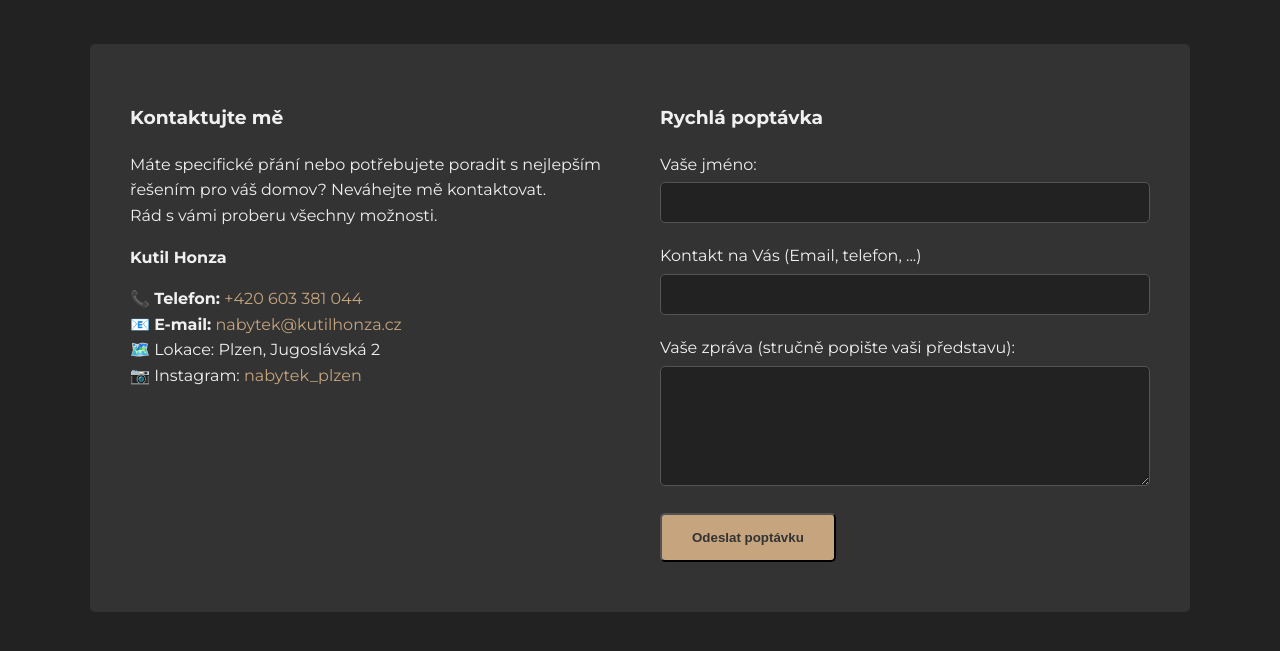
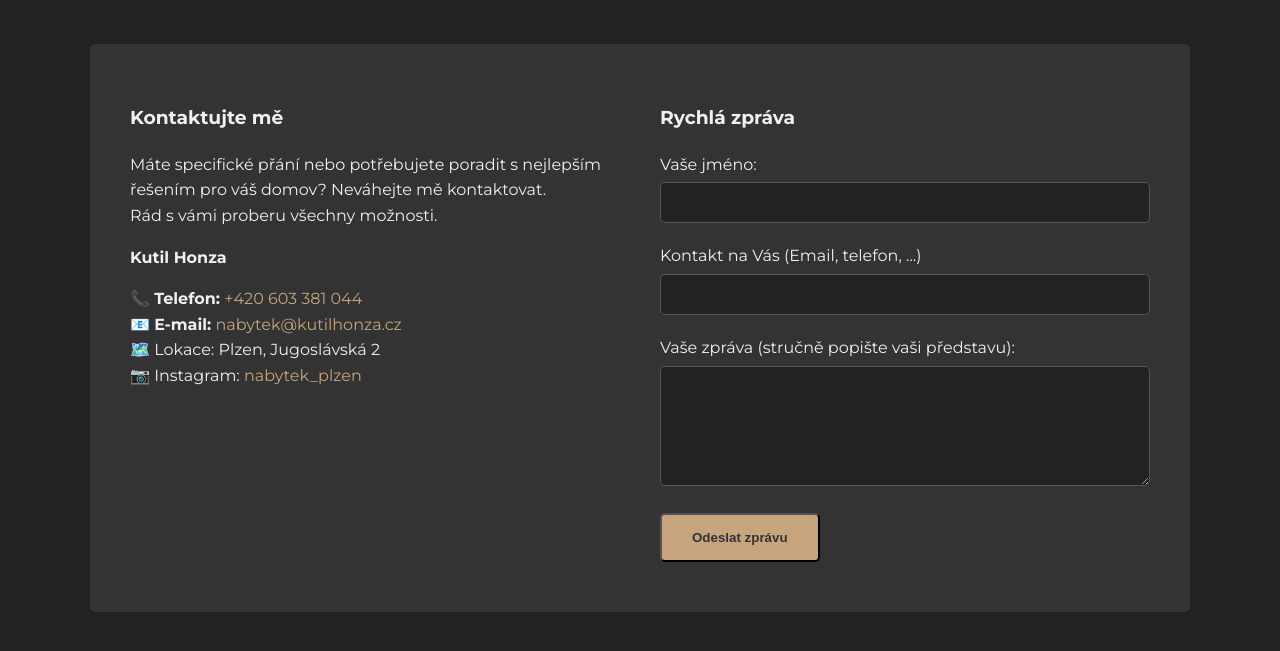
Before and after one commit to jandolejs/vestavne_skrine, a PHP site: page / in a window 1280 px wide. Shown: the part 3406-4057 px from the top of the page. Run offline with PHP 8.4, Linux system fonts and the light colour scheme; data that the repository does not hold is empty; some libraries are stand-ins or nearby versions.

Commit message:
Update index.php

```diff
--- a/src/index.php
+++ b/src/index.php
@@ -384,7 +384,7 @@
                     <svg xmlns="http://www.w3.org/2000/svg" width="16" height="16" fill="currentColor" class="bi bi-envelope" viewBox="0 0 16 16"><path d="M0 4a2 2 0 0 1 2-2h12a2 2 0 0 1 2 2v8a2 2 0 0 1-2 2H2a2 2 0 0 1-2-2zm2-1a1 1 0 0 0-1 1v.217l7 4.2 7-4.2V4a1 1 0 0 0-1-1zm13 2.383-4.708 2.825L15 11.105zm-.034 6.876-5.64-3.471L8 9.583l-1.326-.795-5.64 3.47A1 1 0 0 0 2 13h12a1 1 0 0 0 .966-.741M1 11.105l4.708-2.897L1 5.383z"/></svg>
                     nabytek@kutilhonza.cz
                 </span>
-                <a style="margin-top: 10px;" href="#kontakt" class="cta-button" style="margin-bottom: 50px">Napište mi ✅</a>
+                <a style="margin-top: 10px;" href="#kontakt" class="cta-button" style="margin-bottom: 50px" data-umami-event="show-form-button">Napište mi ✅</a>
             </div>
         </div>
     </header>
@@ -485,7 +485,7 @@
                         </p>
                     </div>
                     <div class="contact-form">
-                        <h3>Rychlá poptávka</h3>
+                        <h3>Rychlá zpráva</h3>
                         <form action="/form.php" method="POST" id="contactForm">
                             <div class="form-group">
                                 <label for="name">Vaše jméno:</label>
@@ -499,7 +499,7 @@
                                 <label for="message">Vaše zpráva (stručně popište vaši představu):</label>
                                 <textarea id="message" name="message" required></textarea>
                             </div>
-                            <button type="submit" class="cta-button">Odeslat poptávku</button>
+                            <button type="submit" class="cta-button">Odeslat zprávu</button>
                         </form>
                         <div id="formResponse" style="margin-top:10px;"></div>
                     </div>
```
